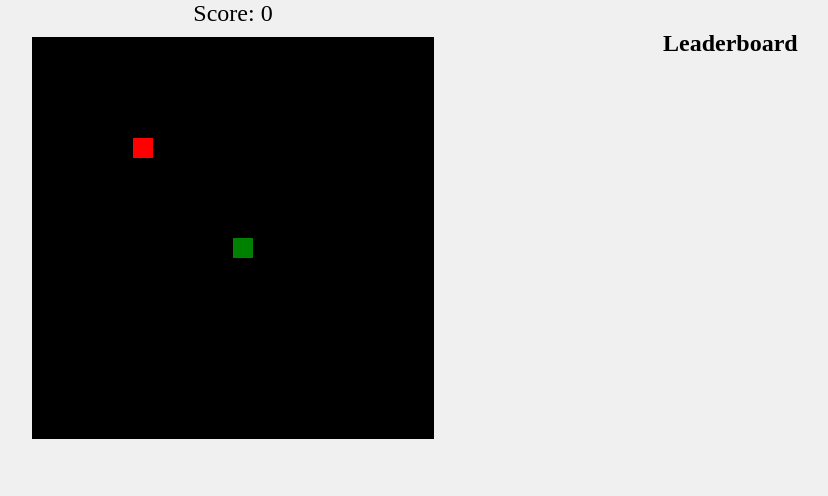
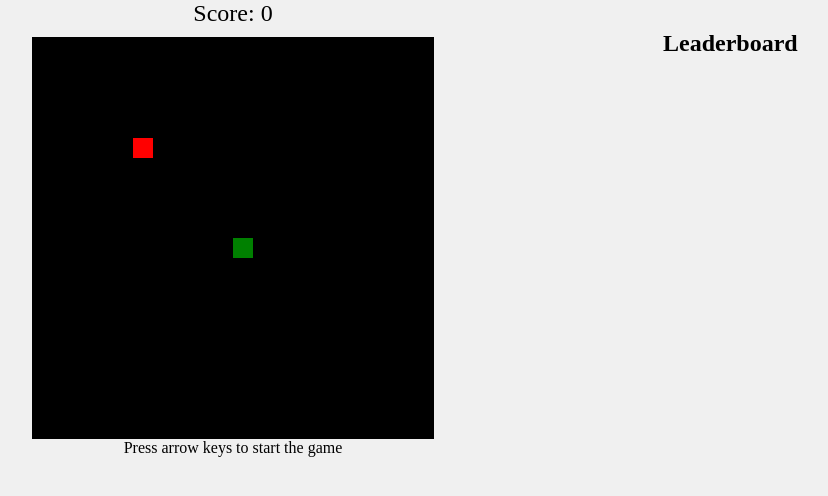
Before and after one commit to fardeenkhan15/snake-game, a plain HTML site: page index.html in a window 1280 px wide. Shown: the whole page, without its empty margins (407-1235 px from the left). Drawn offline with Linux system fonts and the light colour scheme.

Commit message:
instructionss

```diff
--- a/index.html
+++ b/index.html
@@ -9,6 +9,7 @@
 <body>
   <div id="scoreBoard">Score: 0</div>
   <canvas id="gameBoard" width="400" height="400"></canvas>
+  <div id="instructions">Press arrow keys to start the game</div>
   <div id="leaderboard">
     <h2>Leaderboard</h2>
     <ol id="highScoresList"></ol>
```
